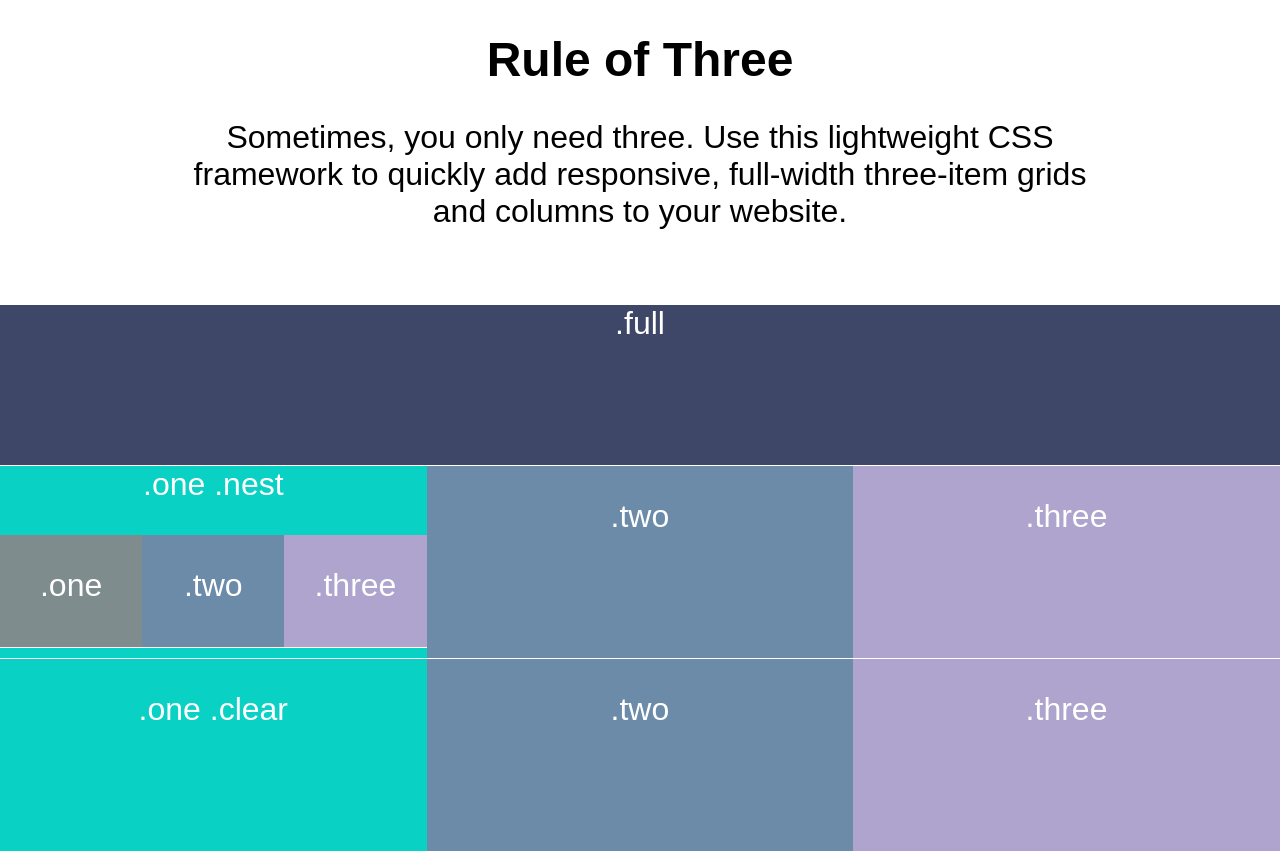
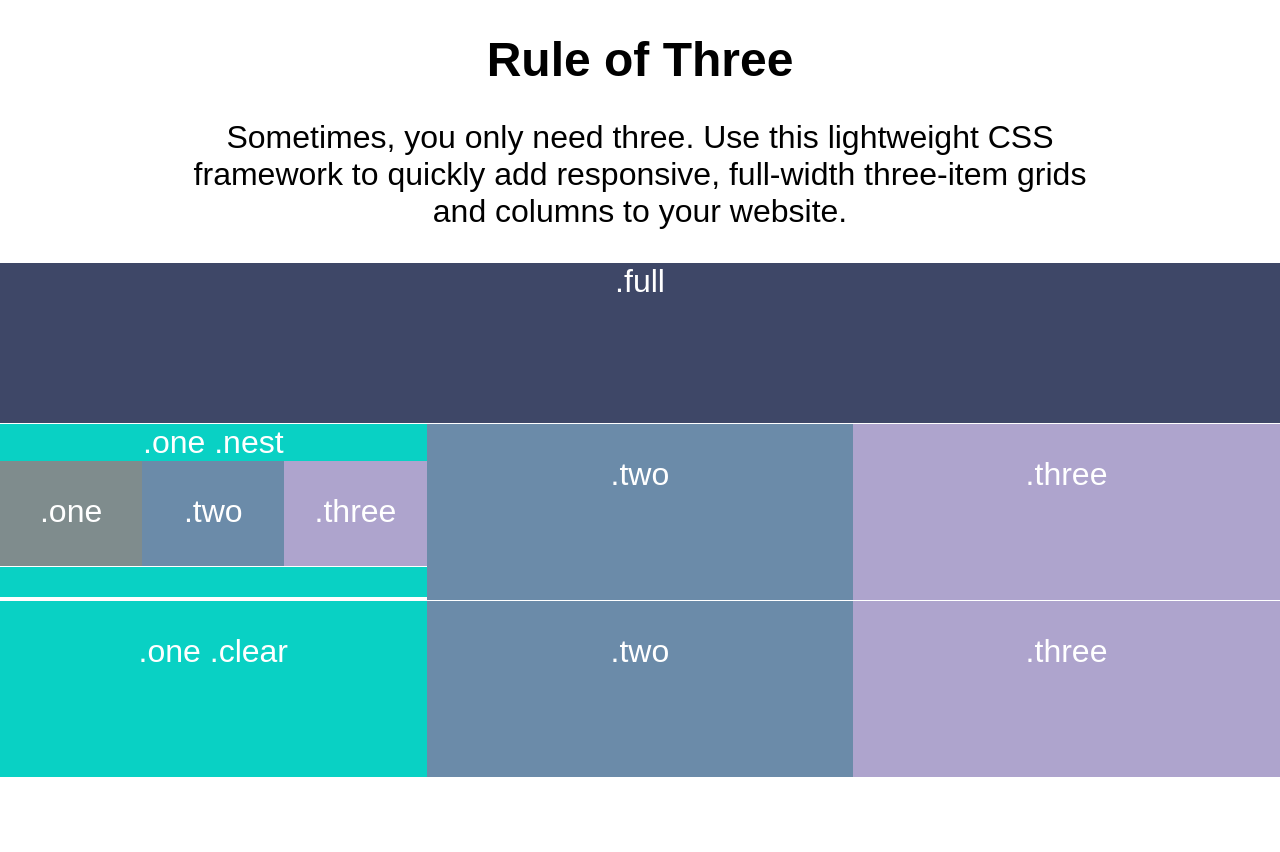
Before and after one commit to jampod-dev/rule-of-three, a plain HTML site: page index.html in a window 1280 px wide. After the commit the page ends 800 px from the top, so only its background shows below. Drawn offline with Linux system fonts and the light colour scheme.

Commit message:
switched to percentage heights

```diff
--- a/index.html
+++ b/index.html
@@ -17,6 +17,7 @@
     p {
       font-size:2em;
             color:white;
+            margin-bottom:25%;
     }
     h1 {
       font-size:3em;
@@ -35,13 +36,13 @@
     div {
       text-align: center;
       padding:0em;
-      height:12em;
+      height:100%;
     }
 
     div.nest > div {
-      height:7em;
-      top:2em;
-      position:relative;
+      height:30%;
+      top:70%;
+      margin-bottom:7%;
 
     }
 
@@ -65,7 +66,7 @@
       border-bottom: 1px solid white;
     }
      div.intro {
-      height:15em;
+      height:40%;
     }
 
    </style>
```
